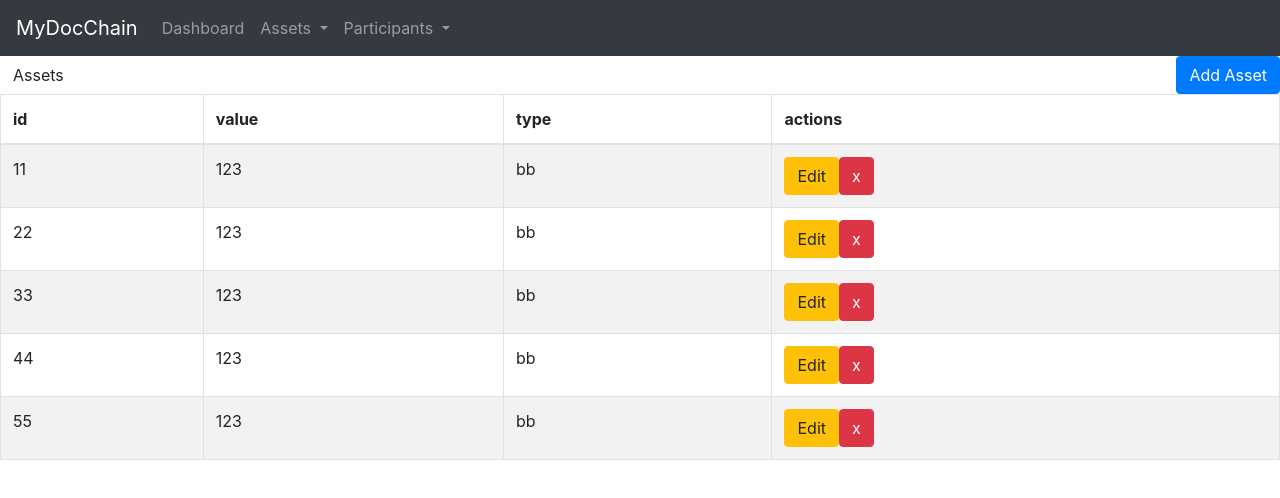
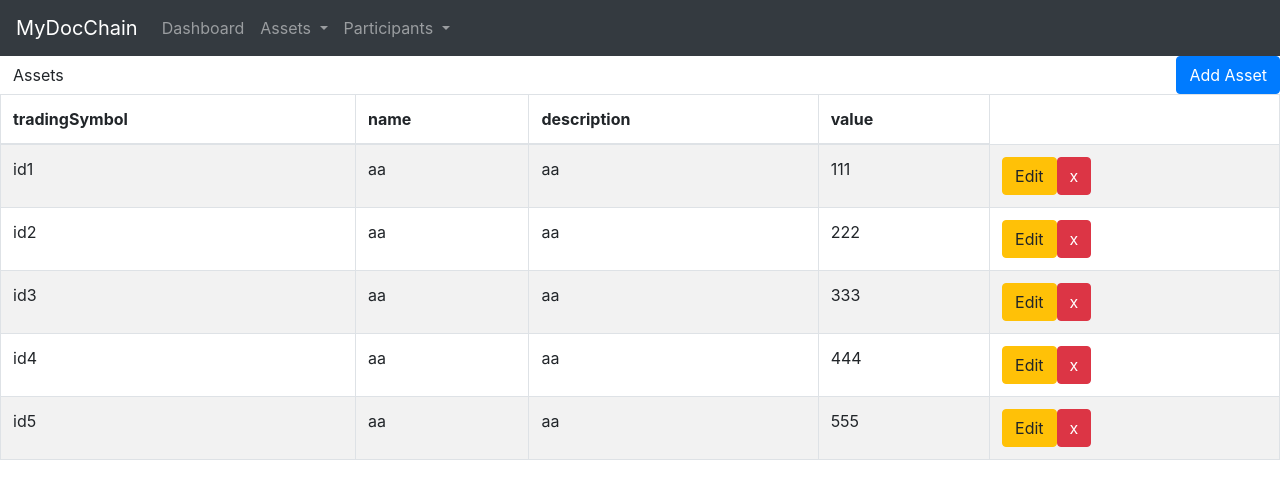
Before and after one commit to hossamabdullah/AngularAdminPanel, an Angular app: page /document in a window 1280 px wide. Shown: the top 498 px of the page. Built offline with nearby package versions, Linux system fonts and the light colour scheme.

Commit message:
update model of asset and add balance to user model

```diff
--- a/src/app/document/document.component.html
+++ b/src/app/document/document.component.html
@@ -8,17 +8,18 @@
     <table id="example" class="table table-striped table-bordered" style="width:100%">
       <thead>
           <tr>
-              <th>id</th>
+              <th>tradingSymbol</th>
+              <th>name</th>
+              <th>description</th>
               <th>value</th>
-              <th>type</th>
-              <th>actions</th>
           </tr>
       </thead>
       <tbody>
           <tr *ngFor="let asset of assets">
-                <td>{{asset.id}}</td>
+                <td>{{asset.tradingSymbol}}</td>
+                <td>{{asset.name}}</td>
+                <td>{{asset.description}}</td>
                 <td>{{asset.value}}</td>
-                <td>{{asset.type}}</td>
                 <td>
                     <button type="button" class="btn btn-warning" (click)="enableEditAsset($event, asset)" data-toggle="modal" data-target="#assetmodal">Edit</button>
                     <button type="button" class="btn btn-danger" (click)="removeAsset($event, asset)">x</button>
@@ -42,12 +43,14 @@
         <form [formGroup]="sampleForm" (ngSubmit)="save()">
             <!-- Modal body -->
             <div class="modal-body">
-                    id
-                    <input class="form-control form-control-sm" type="text" formControlName="id"    placeholder="id"/>
+                    tradingSymbol
+                    <input class="form-control form-control-sm" type="text" formControlName="tradingSymbol" placeholder="id"/>
+                    name
+                    <input class="form-control form-control-sm" type="text" formControlName="name" placeholder="value"/>
+                    description
+                    <input class="form-control form-control-sm" type="text" formControlName="description" placeholder="type"/>
                     value
-                    <input class="form-control form-control-sm" type="text" formControlName="value"   placeholder="value"/>
-                    type
-                    <input class="form-control form-control-sm" type="text" formControlName="type"    placeholder="type"/>
+                    <input class="form-control form-control-sm" type="text" formControlName="value" placeholder="type"/>
             </div>
 
             <!-- Modal footer -->
--- a/src/app/document/document.component.ts
+++ b/src/app/document/document.component.ts
@@ -19,17 +19,19 @@ export class DocumentComponent implements OnInit {
   ngOnInit() {
     this.assets = this.hyperLedgerService.getAssets();
     this.sampleForm = new FormGroup({
-      'id': new FormControl(),
+      'tradingSymbol': new FormControl(),
+      'name': new FormControl(),
+      'description': new FormControl(),
       'value': new FormControl(),
-      'type': new FormControl(),
     });
   }
 
   enableSaveMode(){
     this.sampleForm.setValue({
-      id: '',
+      tradingSymbol: '',
       value: '',
-      type: ''
+      name: '',
+      description: ''
     });
     this.isSaveMode=true;
     this.isEditMode=false;
@@ -37,19 +39,21 @@ export class DocumentComponent implements OnInit {
 
   enableEditAsset(event, asset:Asset){
     this.sampleForm.setValue({
-      id: asset.id,
+      tradingSymbol: asset.tradingSymbol,
       value: asset.value,
-      type: asset.type
+      name: asset.name,
+      description: asset.description
     });
     this.isSaveMode=false;
     this.isEditMode=true;
   }
 
   save(){
-    let id = this.sampleForm.controls.id.value;
+    let tradingSymbol = this.sampleForm.controls.tradingSymbol.value;
+    let description = this.sampleForm.controls.description.value;
+    let name = this.sampleForm.controls.name.value;
     let value = this.sampleForm.controls.value.value;
-    let type = this.sampleForm.controls.type.value;
-    let asset= new Asset(id, value, type);
+    let asset= new Asset(tradingSymbol, name, description, value)
     if(this.isSaveMode){
       this.hyperLedgerService.addAsset(asset);
     }else{
--- a/src/app/employee/employee.component.html
+++ b/src/app/employee/employee.component.html
@@ -11,6 +11,7 @@
               <th>traderId</th>
               <th>firstName</th>
               <th>lastName</th>
+              <th>balance</th>
               <th>actions</th>
           </tr>
       </thead>
@@ -24,6 +25,9 @@
                 </td>
                 <td>
                     {{user.lastName}}
+                </td>
+                <td>
+                    {{user.balance}}
                 </td>
                 <td>
                     <button type="button" class="btn btn-warning" (click)="enableEditEmployee($event, user)" data-toggle="modal" data-target="#addempl">Edit</button>
@@ -49,11 +53,13 @@
             <!-- Modal body -->
             <div class="modal-body">
                     traderId
-                    <input class="form-control form-control-sm" type="text" formControlName="traderId"     placeholder="name"/>
+                    <input class="form-control form-control-sm" type="text" formControlName="traderId" placeholder="name"/>
                     firstName
-                    <input class="form-control form-control-sm" type="text" formControlName="firstName"  placeholder="address"/>
+                    <input class="form-control form-control-sm" type="text" formControlName="firstName" placeholder="address"/>
                     lastName
-                    <input class="form-control form-control-sm" type="text" formControlName="lastName"    placeholder="phone"/>
+                    <input class="form-control form-control-sm" type="text" formControlName="lastName" placeholder="phone"/>
+                    balance
+                    <input class="form-control form-control-sm" type="text" formControlName="balance" placeholder="balance"/>
             </div>
 
             <!-- Modal footer -->
--- a/src/app/employee/employee.component.ts
+++ b/src/app/employee/employee.component.ts
@@ -21,7 +21,8 @@ export class EmployeeComponent implements OnInit {
     this.sampleForm = new FormGroup({
       'traderId': new FormControl(),
       'firstName': new FormControl(),
-      'lastName': new FormControl()
+      'lastName': new FormControl(),
+      'balance': new FormControl()
     });
   }
 
@@ -30,6 +31,7 @@ export class EmployeeComponent implements OnInit {
       traderId: user.traderId,
       firstName: user.firstName,
       lastName: user.lastName,
+      balance: user.balance
     });
     this.isSaveMode=false;
     this.isEditMode=true;
@@ -41,6 +43,7 @@ export class EmployeeComponent implements OnInit {
       traderId: "",
       firstName: "",
       lastName: "",
+      balance: ""
     });
     this.isSaveMode=true;
     this.isEditMode=false;
@@ -51,13 +54,13 @@ export class EmployeeComponent implements OnInit {
     let traderId = this.sampleForm.controls.traderId.value;
     let firstName = this.sampleForm.controls.firstName.value;
     let lastName = this.sampleForm.controls.lastName.value;
-
+    let balance = this.sampleForm.controls.balance.value;
     if(this.isSaveMode){
-      let user = new User(traderId, firstName, lastName);
+      let user = new User(traderId, firstName, lastName, balance);
       this.hyperLedgerService.addUser(user);
     }
     if(this.isEditMode){
-      let user = new User(traderId, firstName, lastName);
+      let user = new User(traderId, firstName, lastName, balance);
       this.hyperLedgerService.updateUser(user);
     }
   }
--- a/src/app/services/Hyperledger.service.ts
+++ b/src/app/services/Hyperledger.service.ts
@@ -13,11 +13,11 @@ export class HyperledgerService{
 
     getUsers(): User[]{
         //TODO call webservice to get users
-        let user1 = new User("111", "address", "phone");
-        let user3 = new User("222", "address", "phone");
-        let user2 = new User("333", "address", "phone");
-        let user4 = new User("444", "address", "phone");
-        let user5 = new User("555", "address", "phone");
+        let user1 = new User("111", "address", "phone", 123);
+        let user3 = new User("222", "address", "phone", 123);
+        let user2 = new User("333", "address", "phone", 123);
+        let user4 = new User("444", "address", "phone", 123);
+        let user5 = new User("555", "address", "phone", 123);
         this.users = [user1, user2, user3, user4, user5];
         return this.users;
     }
@@ -47,11 +47,11 @@ export class HyperledgerService{
     ////////////////////////////////////////////////
     getAssets(): Asset[]{
         //TODO call webservice to get assets
-        let asset1 = new Asset(11, 123, "bb");
-        let asset2 = new Asset(22, 123, "bb");
-        let asset3 = new Asset(33, 123, "bb");
-        let asset4 = new Asset(44, 123, "bb");
-        let asset5 = new Asset(55, 123, "bb");
+        let asset1 = new Asset("id1", "aa", "aa", 111);
+        let asset2 = new Asset("id2", "aa", "aa", 222);
+        let asset3 = new Asset("id3", "aa", "aa", 333);
+        let asset4 = new Asset("id4", "aa", "aa", 444);
+        let asset5 = new Asset("id5", "aa", "aa", 555);
         this.assets = [asset1, asset2, asset3, asset4, asset5];
         return this.assets;
     }
--- a/src/app/types/asset.model.ts
+++ b/src/app/types/asset.model.ts
@@ -1,14 +1,14 @@
 export class Asset{
-    id: Text;
+    tradingSymbol: Text;
+    name: Text;
+    description: Text;
     value: Number;
-    type: Text;
-    //TODO dict of extra parameters to be added
 
-    constructor(id, value, type){
-        this.id = id;
-        //TODO move to setter
+    constructor(tradingSymbol, name, description, value){
+        this.tradingSymbol = tradingSymbol;
         if(value < 100000000)
             this.value = value;
-        this.type = type;
+        this.name = name;
+        this.description = description;
     }
 }
--- a/src/app/types/user.model.ts
+++ b/src/app/types/user.model.ts
@@ -2,10 +2,12 @@ export class User{
     traderId: Text;
     firstName: Text;
     lastName: Text;
+    balance: Number;
 
-    constructor(traderId, firstName, lastName){
+    constructor(traderId, firstName, lastName, balance){
         this.traderId = traderId;
         this.firstName = firstName;
         this.lastName = lastName;
+        this.balance = balance;
     }
 }
```
